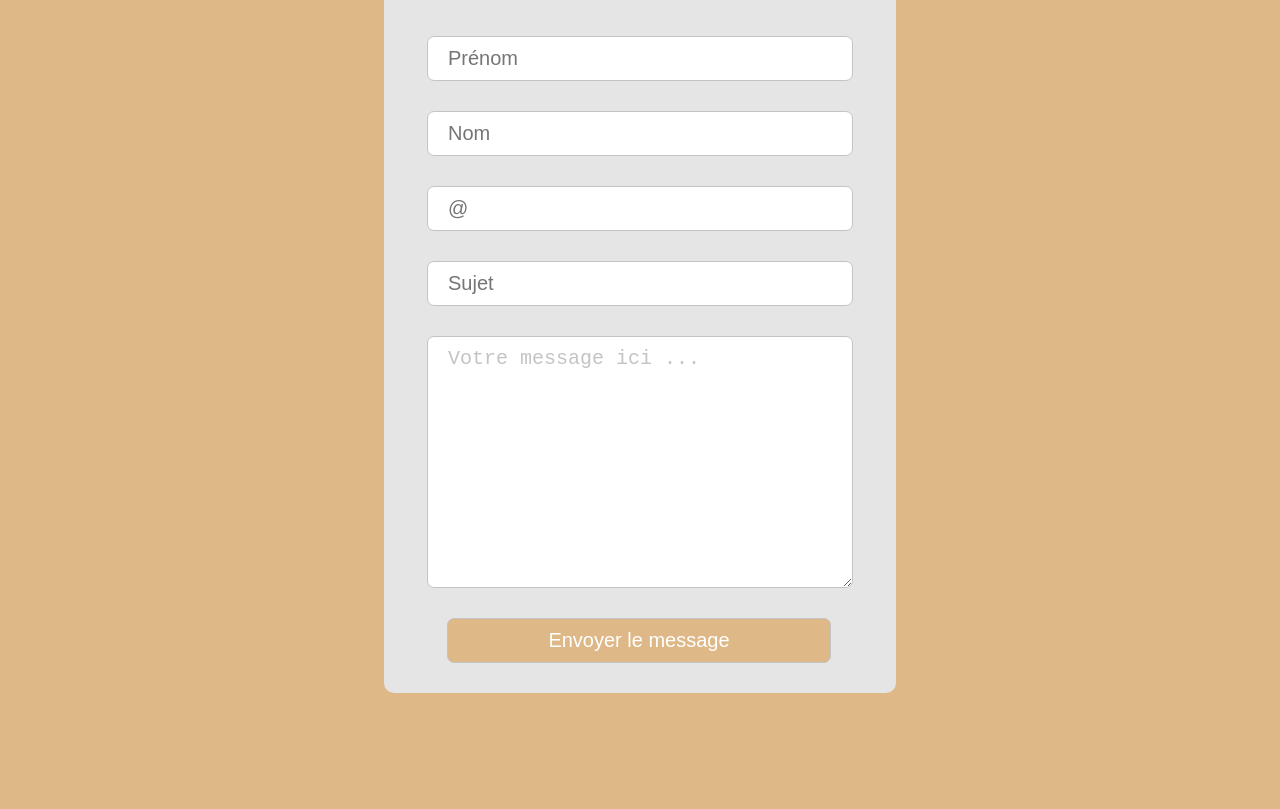
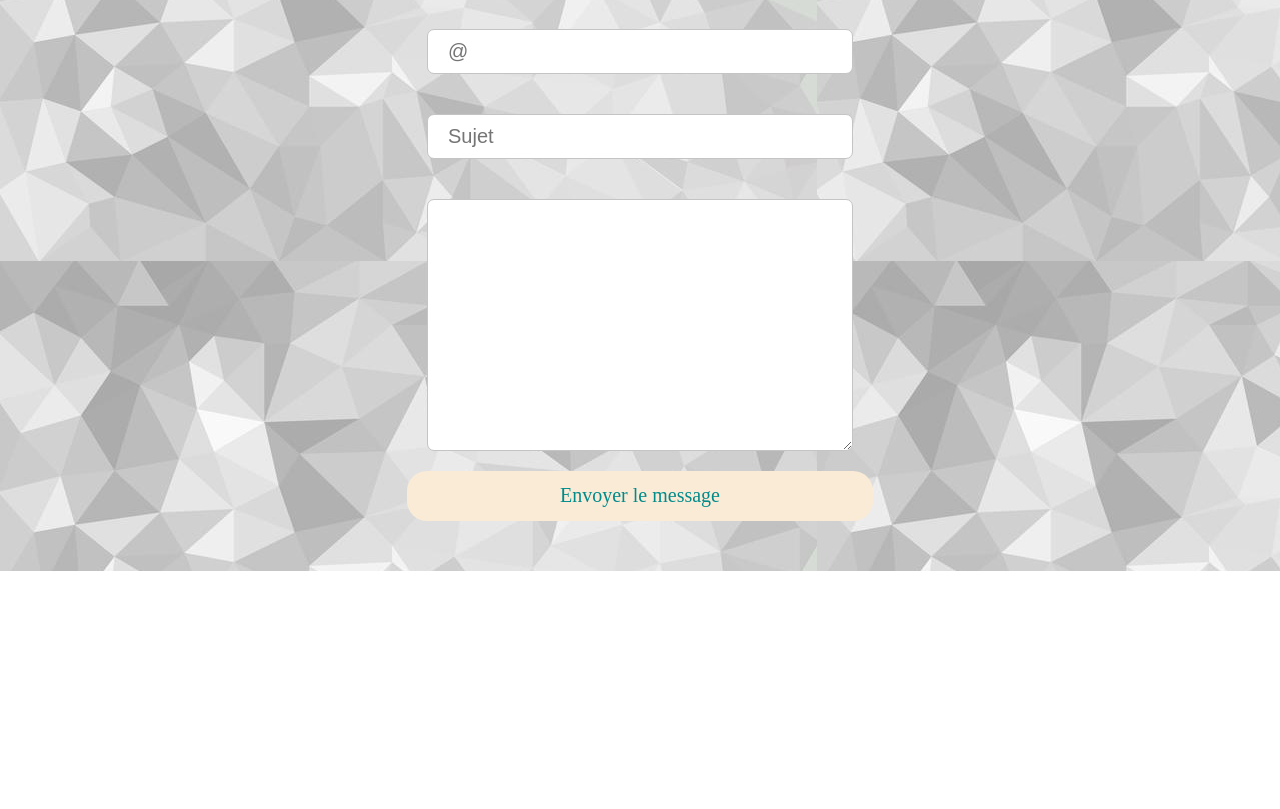
Before and after one commit to lolamtl/formulaire-frontend, a plain HTML site: page index.html in a window 1280 px wide. Shown: the part 229-1038 px from the top of the page. After the commit the page ends 800 px from the top, so only its background shows below. Drawn offline with nearby package versions, Linux system fonts and the light colour scheme.

Commit message:
chnage style/add background img

```diff
--- a/assets/css/style.css
+++ b/assets/css/style.css
@@ -1,14 +1,34 @@
 body {
-  background-color: burlywood;
+  display: flex;
+  justify-content: center;
+  align-items: center;
+}
+.background {
+  background-image: url("../abstract-gray-background-low-poly-textured-triangle-shapes-in-random-pattern-trendy-lowpoly-background-vector.jpg");
+  position: relative;
 }
 .container {
   display: flex;
+  align-items: center;
+  flex-direction: column;
+  justify-content: center;
+  border-radius: 10px;
+}
+button {
+  border-radius: 20px;
+  color: darkcyan;
+  font-family: "Times New Roman", Times, serif;
+  font-size: 20px;
+  background-color: antiquewhite;
+  margin-bottom: 20px;
+  border: none;
+  height: 50px;
+  cursor: pointer;
+}
+form {
+  display: flex;
   justify-content: center;
   flex-direction: column;
-  align-items: center;
-  margin: 10% 30%;
-  border-radius: 10px;
-  background-color: #e5e5e5;
 }
 h1 {
   margin-top: 10%;
@@ -27,15 +47,9 @@ textarea {
   flex-direction: column;
   justify-content: center;
   align-items: center;
-  margin: 30px;
+  margin: 20px;
   padding: 10px 20px;
-  color: #c4c4c4;
   font-size: 20px;
   outline: none;
   border: #c4c4c4 1px solid;
 }
-input[type="submit"] {
-  background-color: burlywood;
-  margin-left: 50px;
-  color: white;
-}
--- a/assets/js/main.js
+++ b/assets/js/main.js
@@ -1,27 +1,29 @@
 document.addEventListener("DOMContentLoaded", () => {
-  console.log("page refresh");
   document
     .querySelector("#contact-form")
     .addEventListener("submit", async (event) => {
       event.preventDefault();
       const data = {
-        fisrtname: document.querySelector("#firstname").value,
+        firstname: document.querySelector("#firstname").value,
         lastname: document.querySelector("#lastname").value,
         email: document.querySelector("#email").value,
         subject: document.querySelector("#subject").value,
         message: document.querySelector("#message").value,
       };
-      console.log(data);
+      // console.log(data.message.value);
       const response = await axios.post(
-        "https://formulairebackend.herokuapp.com/",
+        // "https://formulairebackend.herokuapp.com/",
+        "http://localhost:3020/",
         data
       );
-      console.log(response);
-
-      if (response.status !== 200) {
-        alert("Nop ca marche pas!");
+      if (response.status === 200) {
+        alert(
+          "Votre message a bien été envoyé nous traiterons votre demande dans les plus brefs délais."
+        );
+      } else if (!response) {
+        alert("Réessayer en remplissant tous les champs obligatoire");
       } else {
-        alert("C'est envoyé !");
+        alert("Réessayer en remplissant tous les champs obligatoire");
       }
     });
 });
--- a/index.html
+++ b/index.html
@@ -1,22 +1,26 @@
 <!DOCTYPE html>
-<html lang="en">
+<html lang="en" class="background">
   <head>
-    <meta charset="UTF-8">
-    <meta name="viewport" content="width=device-width, initial-scale=1.0">
+    <meta charset="UTF-8" />
+    <meta name="viewport" content="width=device-width, initial-scale=1.0" />
     <script src="https://unpkg.com/axios/dist/axios.min.js"></script>
     <script src="./assets/js/main.js"></script>
-    <link rel="stylesheet" href="./assets/css/reset.css"/>
-    <link rel="stylesheet" href="./assets/css/style.css"/>
-    <link href="https://fonts.googleapis.com/css2?family=Lobster&display=swap" rel="stylesheet"/>
+    <link rel="stylesheet" href="./assets/css/reset.css" />
+    <link rel="stylesheet" href="./assets/css/style.css" />
+    <link
+      href="https://fonts.googleapis.com/css2?family=Lobster&display=swap"
+      rel="stylesheet"
+    />
 
     <title>Formulaire de contact</title>
   </head>
   <body>
     <div class="container">
+      <div>
         <h1>Formulaire de contact</h1>
-
+      </div>
+      <div>
         <form id="contact-form">
-
           <input
             type="text"
             name="firstname"
@@ -25,49 +29,25 @@
             value=""
           />
 
-            <input
-             type="text"
-            name="lastname"
-            id="lastname"
-            placeholder="Nom"
-            value=""
-            />
+          <input type="text" name="lastname" id="lastname" placeholder="Nom" />
 
-            <input
-             type="text"
-             name="email"
-             id="email"
-             placeholder="@"
-             value=""
-             />
+          <input type="text" name="email" id="email" placeholder="@" />
 
-             <input
-             type="text"
-             name="subject"
-             id="subject"
-             placeholder="Sujet"
-             value=""
-             />
+          <input type="text" name="subject" id="subject" placeholder="Sujet" />
 
           <textarea
             name="message"
             id="message"
             cols="30"
-             rows="10">Votre message ici ...
+            rows="10"
+            placeholder="*Votre message ici ..."
+            value=""
+          >
           </textarea>
 
-             <input
-             type="submit"
-             value="Envoyer le message"
-             />
-
-
-
+          <button type="submit">Envoyer le message</button>
         </form>
-
       </div>
-
-
-
+    </div>
   </body>
 </html>
```
Also changed, not shown: assets/abstract-gray-background-low-poly-textured-triangle-shapes-in-random-pattern-trendy-lowpoly-background-vector.jpg (added), package-lock.json (added). Lines whose indentation alone changed are shown as unchanged.
